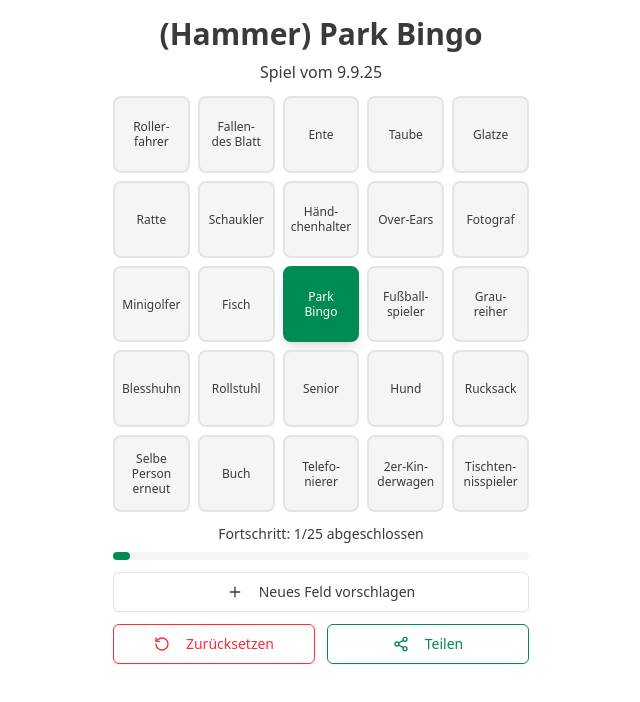
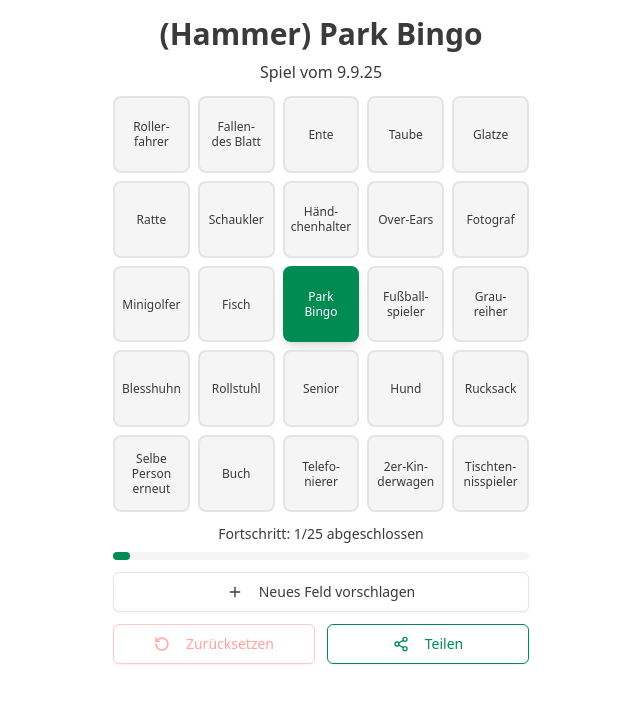
Before and after one commit to r3m00n/bingo, a Next.js app: page / in a window 1280 px wide. Shown: the top 702 px of the page, without its empty margins (319-959 px from the left). Built offline with nearby package versions, Linux system fonts and the light colour scheme.

Commit message:
Reset only of at least two checken
On the Toilet

```diff
--- a/src/app/page.tsx
+++ b/src/app/page.tsx
@@ -413,7 +413,7 @@ export default function ParkBingo() {
             <Button
               variant='outline'
               className={`flex-1 transition-all duration-200 ${
-                bingoState.checked.every(checked => !checked)
+                bingoState.checked.filter(Boolean).length < 2
                   ? 'cursor-not-allowed border-red-200 text-red-300 hover:border-red-200 hover:text-red-300'
                   : 'border-red-500 text-red-500 hover:border-red-600 hover:bg-red-50 hover:text-red-600'
               }`}
```
